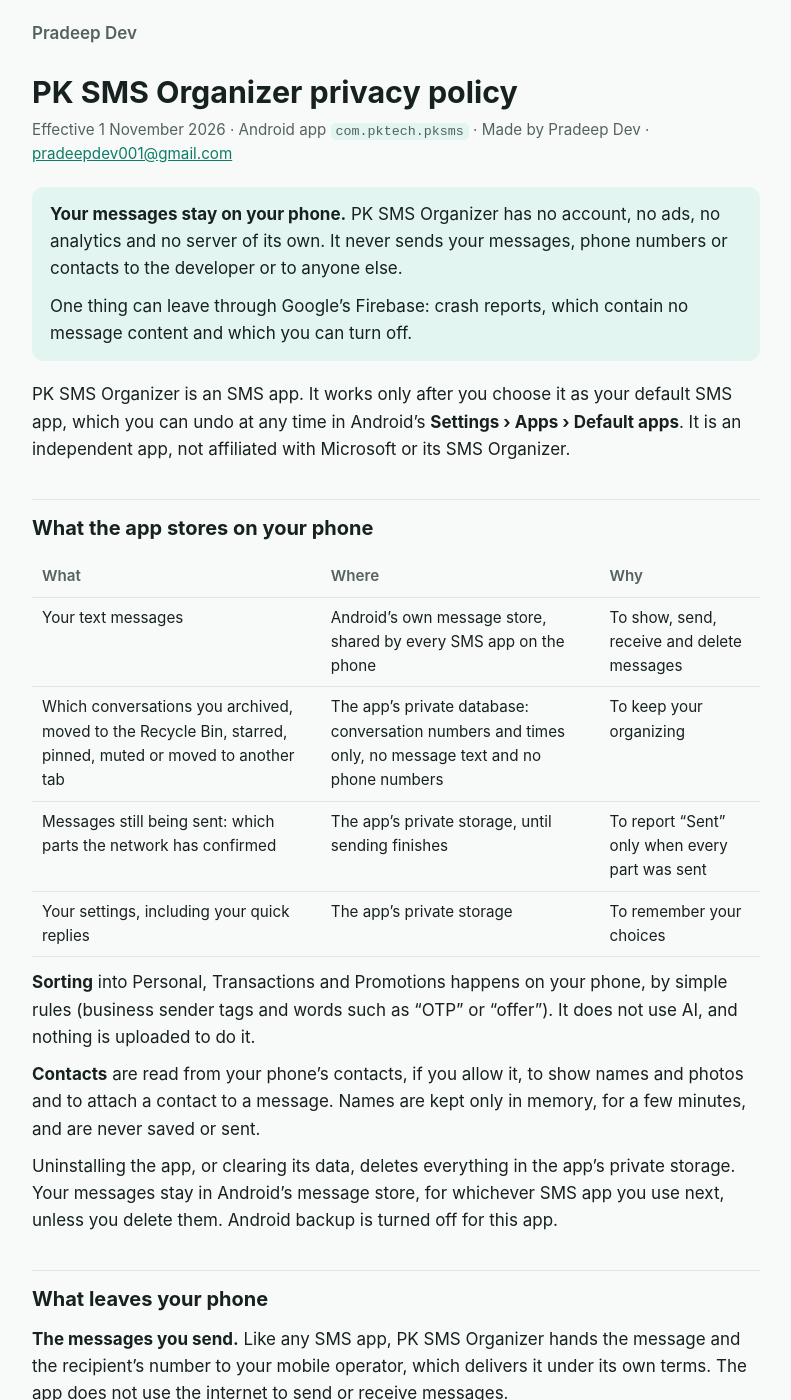
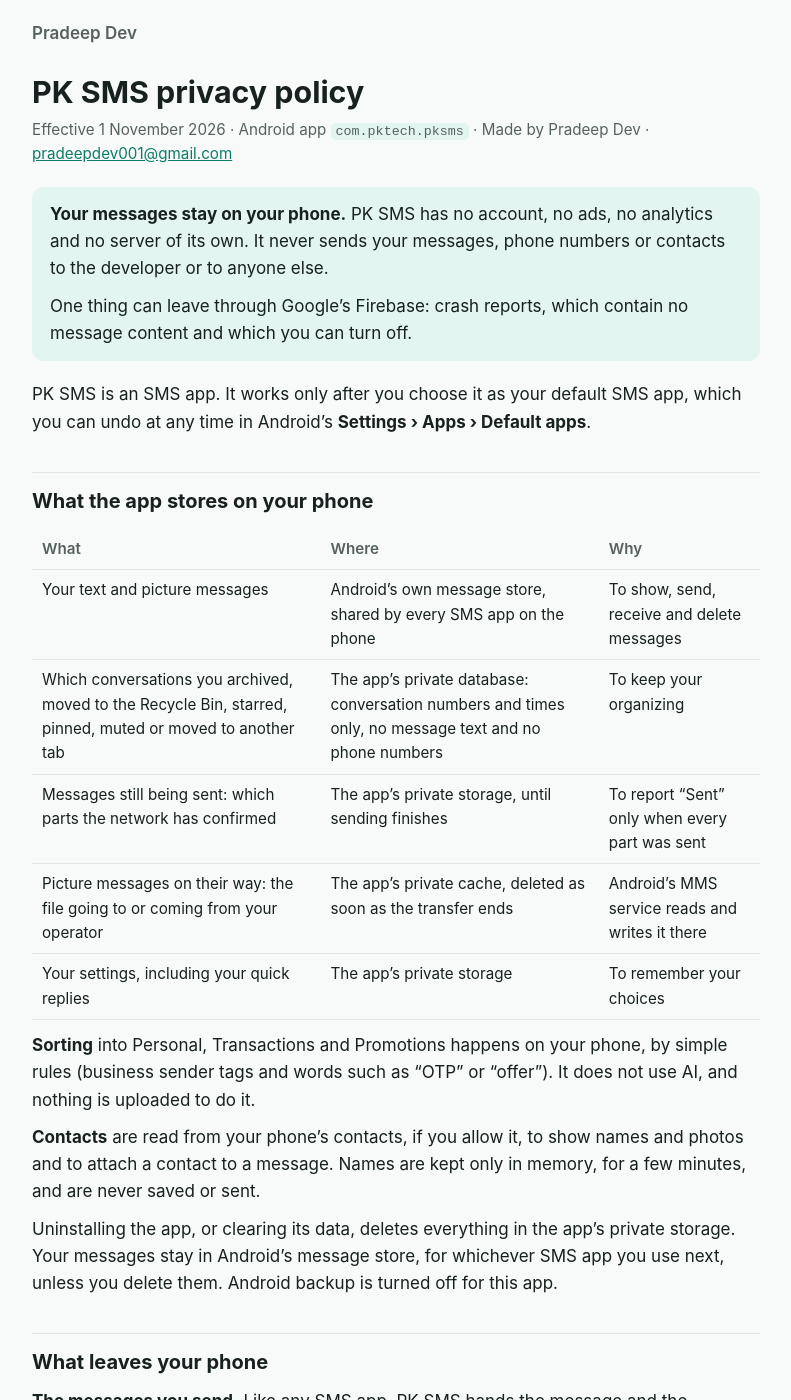
Before and after one commit to pradeepdev001/pradeepdev001.github.io, a Jekyll site: the page built from pk-sms/privacy.md, in a window 1280 px wide and 1400 px high. Shown: the whole window, without its empty margins (244-1035 px from the left). Built offline with Jekyll 4.4.1, drawn with Linux system fonts in a browser that asks for light colours; some of the changed text lies outside the part shown.

Commit message:
Rename PK SMS Organizer to PK SMS and update privacy policy references

```diff
--- a/pk-sms/privacy.md
+++ b/pk-sms/privacy.md
@@ -1,33 +1,33 @@
 ---
 layout: default
-title: PK SMS Organizer privacy policy
-description: What PK SMS Organizer stores, what it sends, and why.
+title: PK SMS privacy policy
+description: What PK SMS stores, what it sends, and why.
 permalink: /pk-sms/privacy/
 ---
 
-# PK SMS Organizer privacy policy
+# PK SMS privacy policy
 
 <p class="meta">Effective 1 November 2026 · Android app <code>com.pktech.pksms</code> · Made by Pradeep Dev · <a href="mailto:pradeepdev001@gmail.com">pradeepdev001@gmail.com</a></p>
 
-> **Your messages stay on your phone.** PK SMS Organizer has no account, no ads,
+> **Your messages stay on your phone.** PK SMS has no account, no ads,
 > no analytics and no server of its own. It never sends your messages, phone
 > numbers or contacts to the developer or to anyone else.
 >
 > One thing can leave through Google's Firebase: crash reports, which contain no
 > message content and which you can turn off.
 
-PK SMS Organizer is an SMS app. It works only after you choose it as your
+PK SMS is an SMS app. It works only after you choose it as your
 default SMS app, which you can undo at any time in Android's
-**Settings › Apps › Default apps**. It is an independent app, not affiliated with
-Microsoft or its SMS Organizer.
+**Settings › Apps › Default apps**.
 
 ## What the app stores on your phone
 
 | What | Where | Why |
 | ---- | ----- | --- |
-| Your text messages | Android's own message store, shared by every SMS app on the phone | To show, send, receive and delete messages |
+| Your text and picture messages | Android's own message store, shared by every SMS app on the phone | To show, send, receive and delete messages |
 | Which conversations you archived, moved to the Recycle Bin, starred, pinned, muted or moved to another tab | The app's private database: conversation numbers and times only, no message text and no phone numbers | To keep your organizing |
 | Messages still being sent: which parts the network has confirmed | The app's private storage, until sending finishes | To report "Sent" only when every part was sent |
+| Picture messages on their way: the file going to or coming from your operator | The app's private cache, deleted as soon as the transfer ends | Android's MMS service reads and writes it there |
 | Your settings, including your quick replies | The app's private storage | To remember your choices |
 
 **Sorting** into Personal, Transactions and Promotions happens on your phone, by
@@ -45,9 +45,11 @@ app.
 
 ## What leaves your phone
 
-**The messages you send.** Like any SMS app, PK SMS Organizer hands the message
+**The messages you send.** Like any SMS app, PK SMS hands the message
 and the recipient's number to your mobile operator, which delivers it under its
-own terms. The app does not use the internet to send or receive messages.
+own terms. Picture messages (MMS), sent and received, travel through your
+operator's MMS service over mobile data; Android's own MMS service handles that
+connection. PK SMS itself does not use the internet for messages.
 
 **Crash reports (Firebase Crashlytics).** If the app crashes, it sends the
 technical details: the error and where in the code it happened, your device
@@ -70,6 +72,10 @@ with anyone else.
 - **Share, Copy and Attach contact** pass only what you chose, to the app or field
   you chose. Copied one-time codes are marked sensitive, so Android hides them in
   its clipboard preview.
+- **Attach picture** uses Android's photo picker, which gives the app only the
+  pictures you choose. A picture is made smaller to fit your operator's limit and
+  sent to the people in the conversation; a copy waits in the app's cache for a
+  day if you do not send it.
 - **Block** adds the number to Android's own block list, which your phone and its
   other apps also use.
 - **Tell a friend** opens Android's share sheet with a short note about the app.
@@ -102,7 +108,7 @@ To ask about, or ask for deletion of, crash reports from your installation, emai
 
 ## Children
 
-PK SMS Organizer is a general-purpose messaging app, not designed for children.
+PK SMS is a general-purpose messaging app, not designed for children.
 It collects no personal information from anyone.
 
 ## Changes
```
Also changed, not shown: index.md (+1 -1 lines), README.md.
